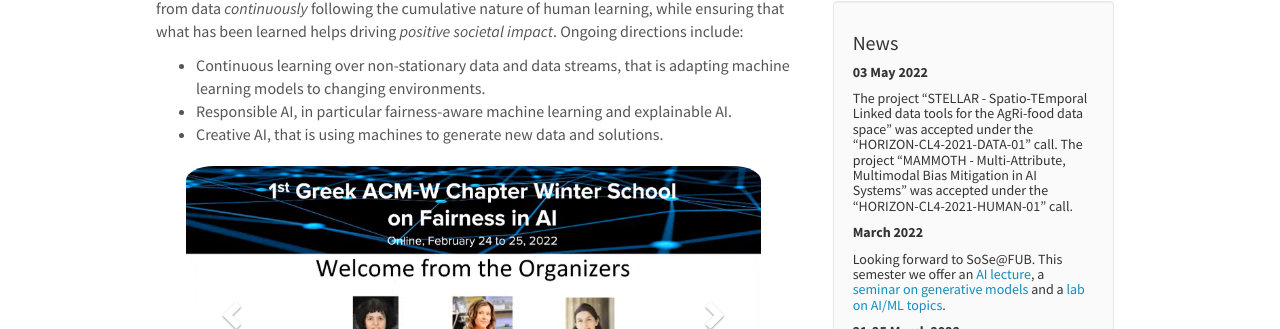
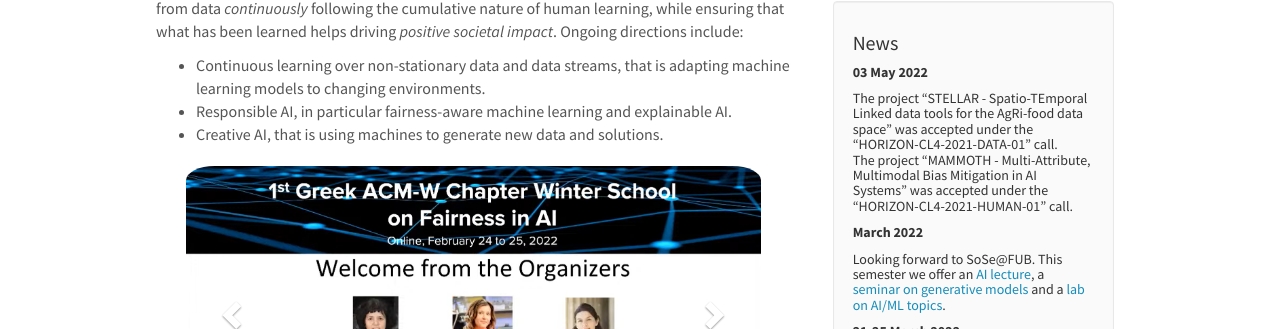
Before and after one commit to AIML-research/AIML-research.github.io, a Jekyll site: the page built from _pages/home.md, in a window 1280 px wide. Shown: the part 182-511 px from the top of the page. Built offline with Jekyll 4.4.1, drawn with Linux system fonts in a browser that asks for light colours; nearby versions of some CDN libraries.

Commit message:
Update news.yml

```diff
--- a/_data/news.yml
+++ b/_data/news.yml
@@ -1,5 +1,5 @@
 - date: 03 May 2022
-  headline: The project "STELLAR - Spatio-TEmporal Linked data tools for the AgRi-food data space" was accepted under the "HORIZON-CL4-2021-DATA-01" call. The project "MAMMOTH - Multi-Attribute, Multimodal Bias Mitigation in AI Systems" was accepted under the "HORIZON-CL4-2021-HUMAN-01" call.
+  headline: The project "STELLAR - Spatio-TEmporal Linked data tools for the AgRi-food data space" was accepted under the "HORIZON-CL4-2021-DATA-01" call. <br> The project "MAMMOTH - Multi-Attribute, Multimodal Bias Mitigation in AI Systems" was accepted under the "HORIZON-CL4-2021-HUMAN-01" call.
 - date: March 2022
   headline: Looking forward to SoSe@FUB. This semester we offer an <a href="https://mycampus.imp.fu-berlin.de/portal/site/7951becc-20ca-4498-a583-6ad47c0702f1/page/2b1f2ae4-d6ab-44c9-a082-b06283bb2e47?null" target="_new"> AI lecture</a>, a <a href="https://mycampus.imp.fu-berlin.de/portal/site/51c8e7f9-4e46-4a22-ba4a-c7dbd738be49/page/fb3a47c8-a1c3-4423-9e00-9ca47765a2ec?null" target="_new">seminar on generative models</a> and a <a href="https://mycampus.imp.fu-berlin.de/portal/site/22e3d9cb-4a18-47fb-9b57-462e70bf3fdb/page/fb0fe19f-757d-4096-80ad-89ad61cb2d11?null" target="_new">lab on AI/ML topics</a>.
 - date: 21-25 March 2022
```
